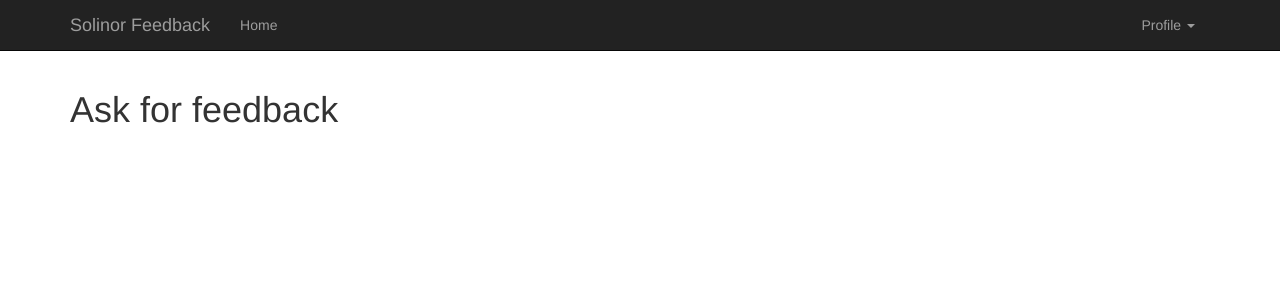
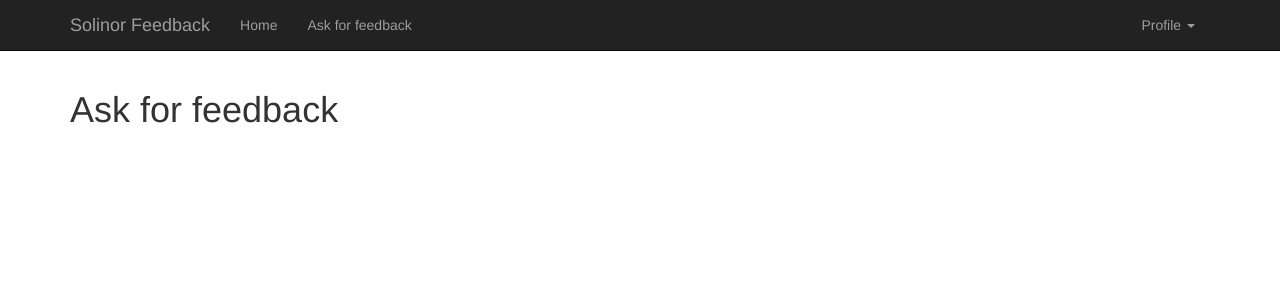
Before and after one commit to solinor/solinor-feedback, a Django app: page /ask_for_feedback in a window 1280 px wide. Shown: the top 300 px of the page. Run offline with Django 3.2, Linux system fonts and the light colour scheme; the visitor is signed in with stand-in values (Sample User, id 1); data comes from the database, SQL or seed files in the repository; data that the repository does not hold is empty; some libraries are stand-ins or nearby versions.

Commit message:
Add "ask for feedback" link to top bar

```diff
--- a/feedback/templates/base.html
+++ b/feedback/templates/base.html
@@ -32,6 +32,7 @@
       <div id="navbar" class="collapse navbar-collapse">
         <ul class="nav navbar-nav">
           <li><a href="{% url "frontpage" %}">Home</a></li>
+          <li><a href="{% url "ask_for_feedback" %}">Ask for feedback</a></li>
           {% block navbar_items %}{% endblock %}
         </ul>
         {% if request.user.is_staff %}
```
